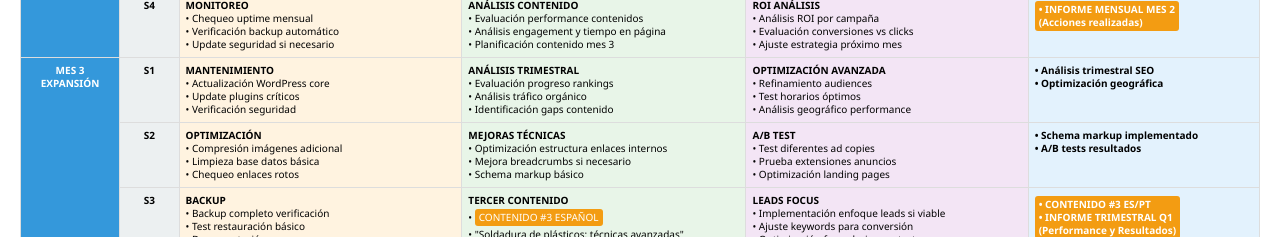
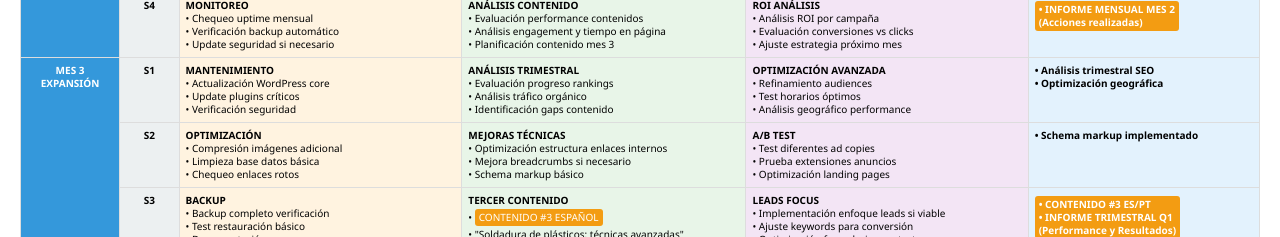
Before and after one commit to albornox/plan-de-trabajo-agru, a plain HTML site: page index.html in a window 1280 px wide. Shown: the part 780-1017 px from the top of the page. Drawn offline with Linux system fonts and the light colour scheme.

Commit message:
Update index.html

```diff
--- a/index.html
+++ b/index.html
@@ -426,7 +426,6 @@
                 </td>
                 <td class="entregable">
                     • Schema markup implementado<br>
-                    • A/B tests resultados
                 </td>
             </tr>
             <tr>
```
